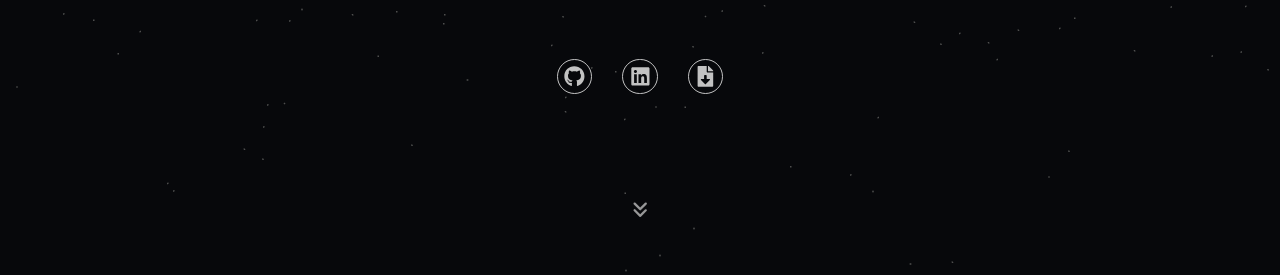
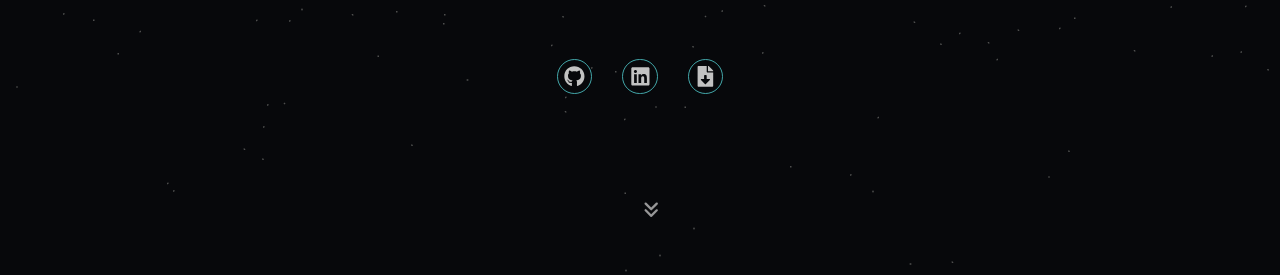
Before and after one commit to diegoramosds/projeto-portfolio, a React (Vite) app in the folder projeto-portfolio/: page / in a window 1280 px wide. Shown: the part 427-702 px from the top of the page. Built offline with nearby package versions, Linux system fonts and the light colour scheme.

Commit message:
Estilizando home

```diff
--- a/projeto-portfolio/src/pages/Home/Home.css
+++ b/projeto-portfolio/src/pages/Home/Home.css
@@ -60,7 +60,7 @@
   align-items: center;
   color: #e2e2e2da;
   border-radius: 20px;
-  border: 1px solid #e2e2e2da;
+  border: 1px solid #51c9cbd2;
   padding: .3em .3em;
   }
 .icons-about a:hover {
@@ -69,6 +69,8 @@
 }
 
 .go-down {
+  width: 0;
+  margin: 0 auto;
   margin-top: 4em;
   font-size: 1.4em;
   cursor: pointer;
```
